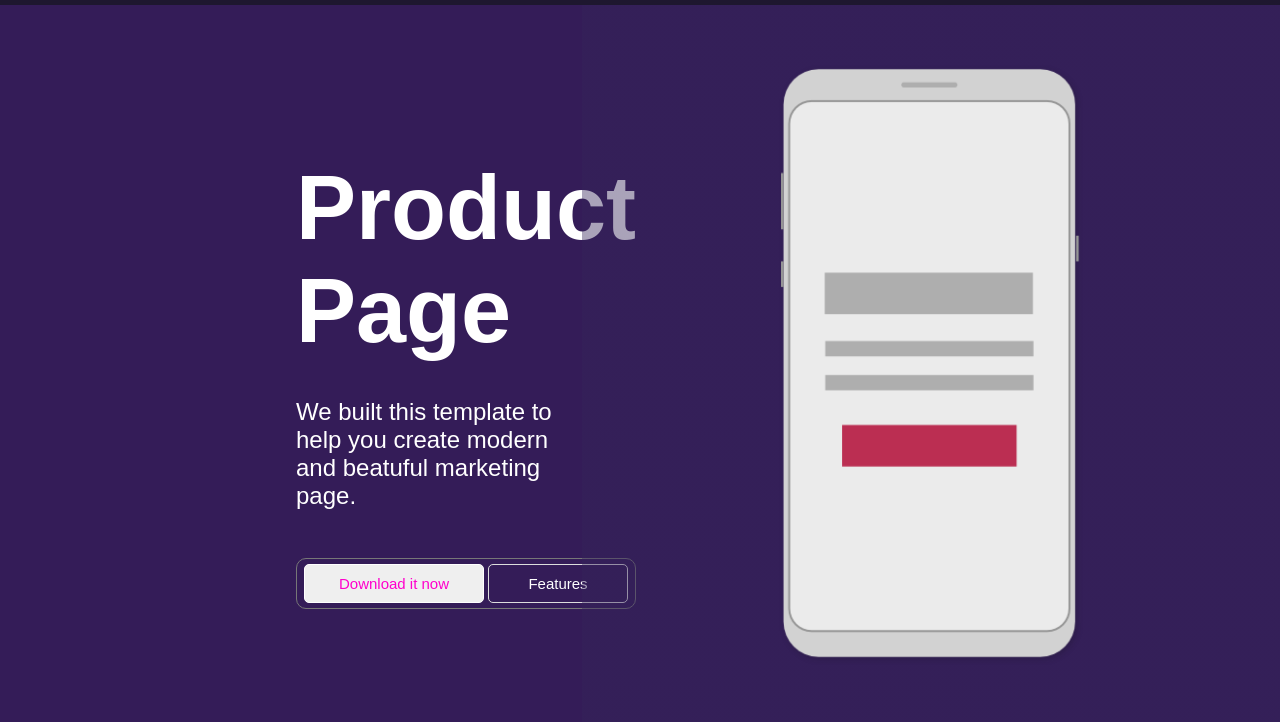
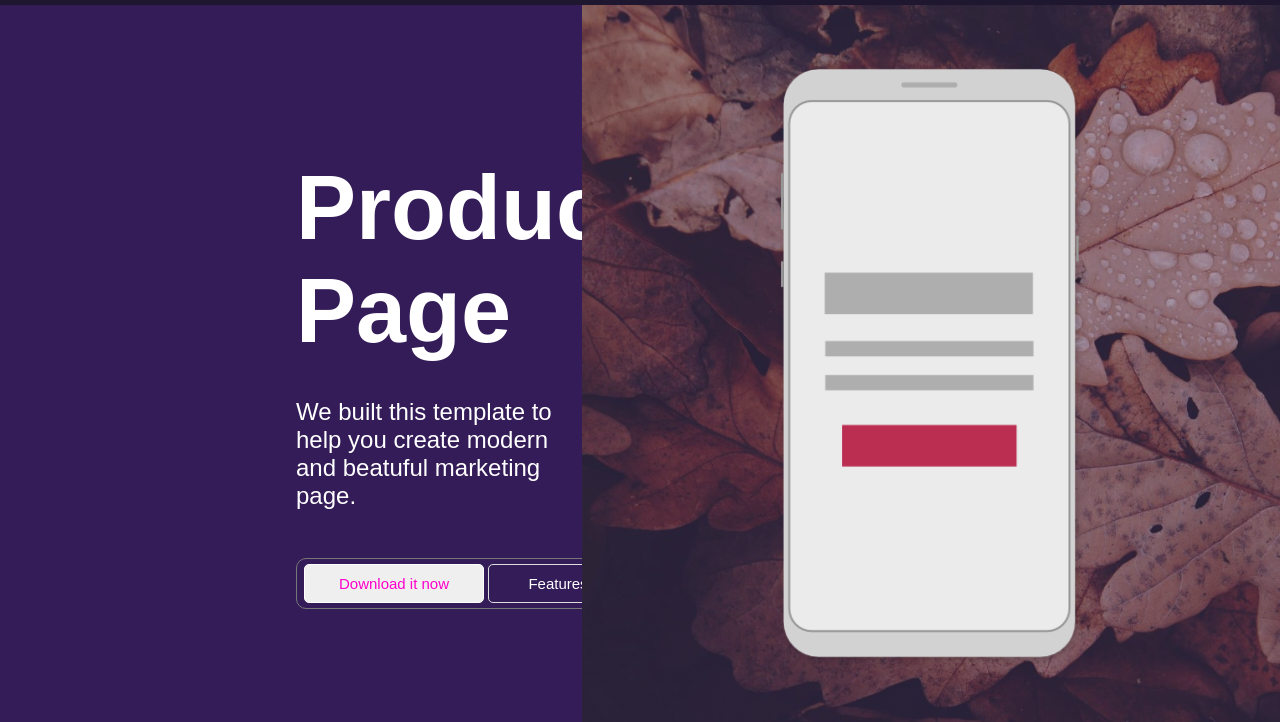
Before and after one commit to Mastick2607/proyecto_bleux, a plain HTML site: page index.html in a window 1280 px wide. Shown: the part 75-797 px from the top of the page. Drawn offline with Linux system fonts and the light colour scheme.

Commit message:
Update index.css

```diff
--- a/Style/index.css
+++ b/Style/index.css
@@ -60,8 +60,8 @@ nav img{
     align-items: center;
     justify-content: center;
     position:sticky;
-    background:linear-gradient(#3424596b,#3424596b);
-    url(images/Fondo.jpeg);
+    background:linear-gradient(#3424596b,#3424596b),
+    url('/images/Fondo.jpeg');
     background-size: cover;
    width: 90vh;
    height: 100%;
```
